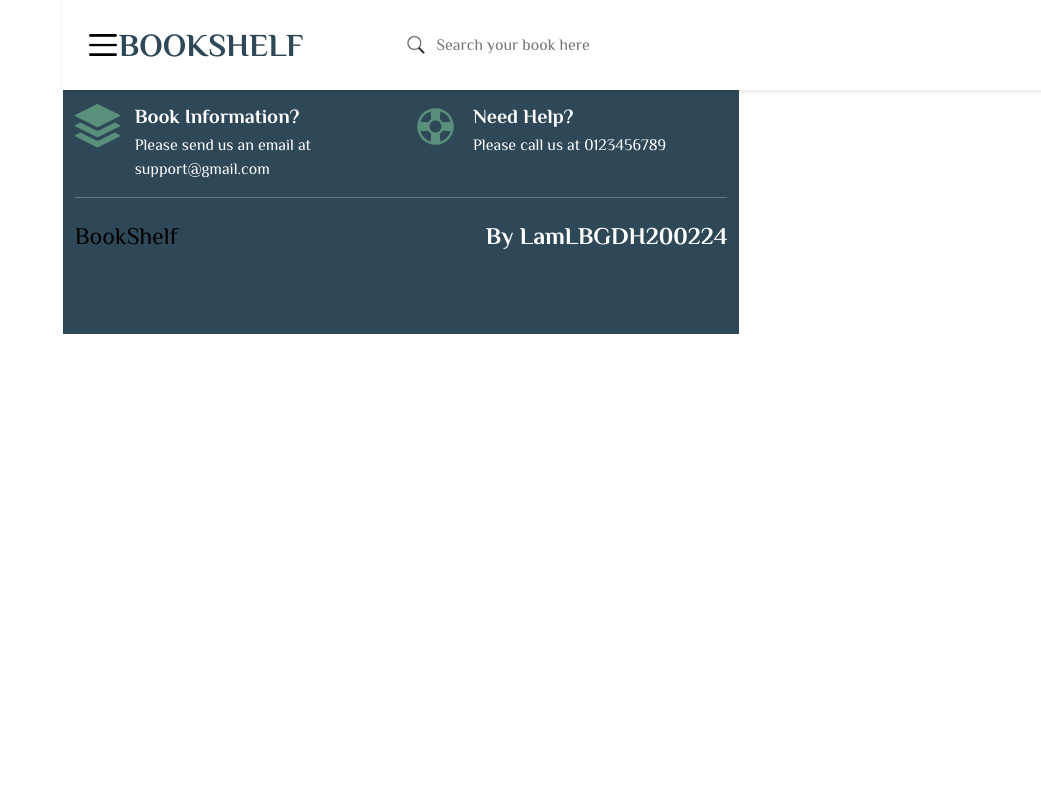
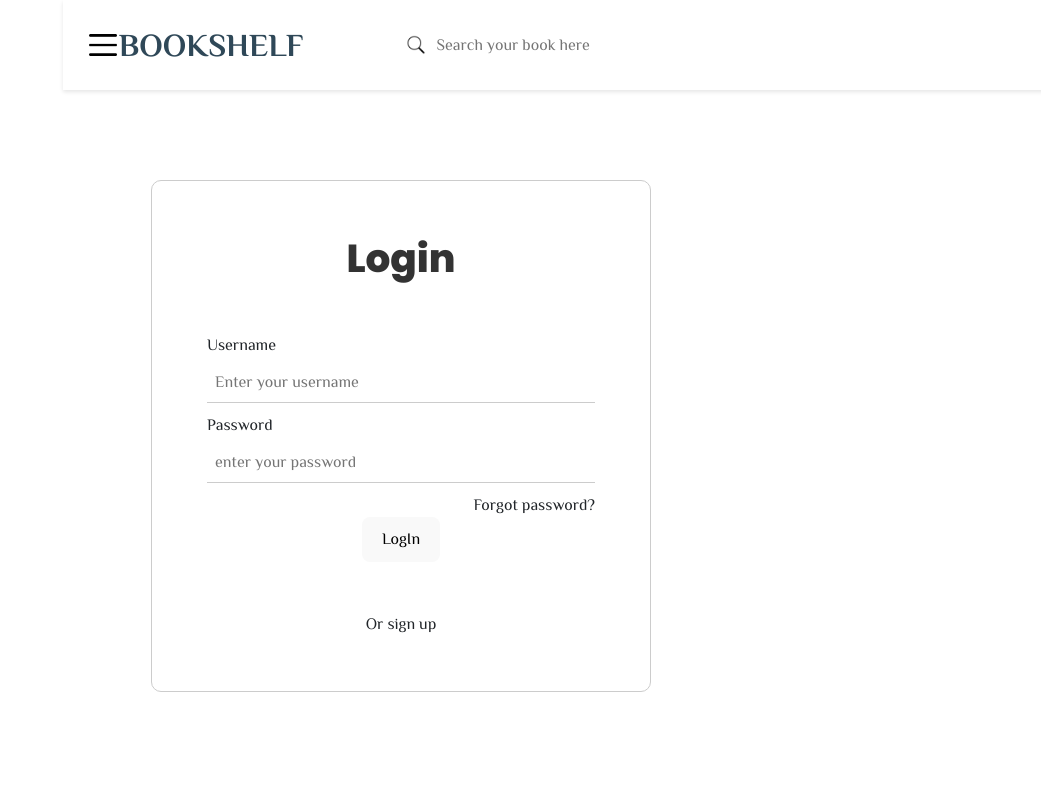
Before and after one commit to LamT0305/bookstore-fe, a React (Vite) app: page /log-in in a window 1280 px wide. Shown: the top 800 px of the page, without its empty margins (239-1280 px from the left). Built offline with nearby package versions, Linux system fonts and the light colour scheme.

Commit message:
Create form login

```diff
--- a/src/components/auth/Login/Login.tsx
+++ b/src/components/auth/Login/Login.tsx
@@ -1,7 +1,34 @@
 import React from "react";
-
+import "./style.css";
 const Login: React.FC = () => {
-  return <div>Login</div>;
+  return (
+    <div className=" login100">
+      <div className="wrap-login">
+        <p className="head-lg">Login</p>
+        <form action="" className="form-login">
+          <div className="input-field">
+            <label htmlFor="user-name">Username</label>
+            <input
+              type="text"
+              id="user-name"
+              placeholder="Enter your username"
+            />
+          </div>
+          <div className="input-field">
+            <label htmlFor="password">Password</label>
+            <input
+              type="password"
+              id="password"
+              placeholder="enter your password"
+            />
+          </div>
+          <p style={{ textAlign: "right" }}>Forgot password?</p>
+          <button>LogIn</button>
+        </form>
+        <p style={{marginTop:50}}> Or sign up</p>
+      </div>
+    </div>
+  );
 };
 
 export default Login;
--- a/src/components/auth/Login/style.css
+++ b/src/components/auth/Login/style.css
@@ -0,0 +1,43 @@
+@import url("https://fonts.googleapis.com/css2?family=Poppins:ital,wght@0,100;0,200;0,300;0,400;0,500;0,600;0,700;0,800;0,900;1,100;1,200;1,300;1,400;1,500;1,600;1,700;1,800;1,900&display=swap");
+.head-lg {
+  display: block;
+  font-family: "Poppins", sans-serif;
+  font-size: 39px;
+  color: #333;
+  line-height: 1.2;
+  text-align: center;
+  font-weight: 800;
+  padding-bottom: 50px;
+}
+
+.login100 {
+  padding: 100px 20px;
+  margin: 80px auto;
+}
+
+.wrap-login {
+  width: 500px;
+  background: #fff;
+  border-radius: 10px;
+  overflow: hidden;
+  margin: auto;
+  /* background-color: aquamarine; */
+  padding: 55px;
+  border: 1px solid #ccc;
+}
+
+.input-field {
+    display: flex;
+    flex-direction: column;
+    justify-content: left;
+    align-items: baseline;
+    margin-bottom: 10px;
+    border-bottom: 1px solid #ccc;
+}
+
+.input-field input{
+    width: 100%;
+    padding: 8px;
+    border: none;
+    margin-top: 5px;
+}
```
Also changed, not shown: src/assets/images/bg-01.jpg (added).
